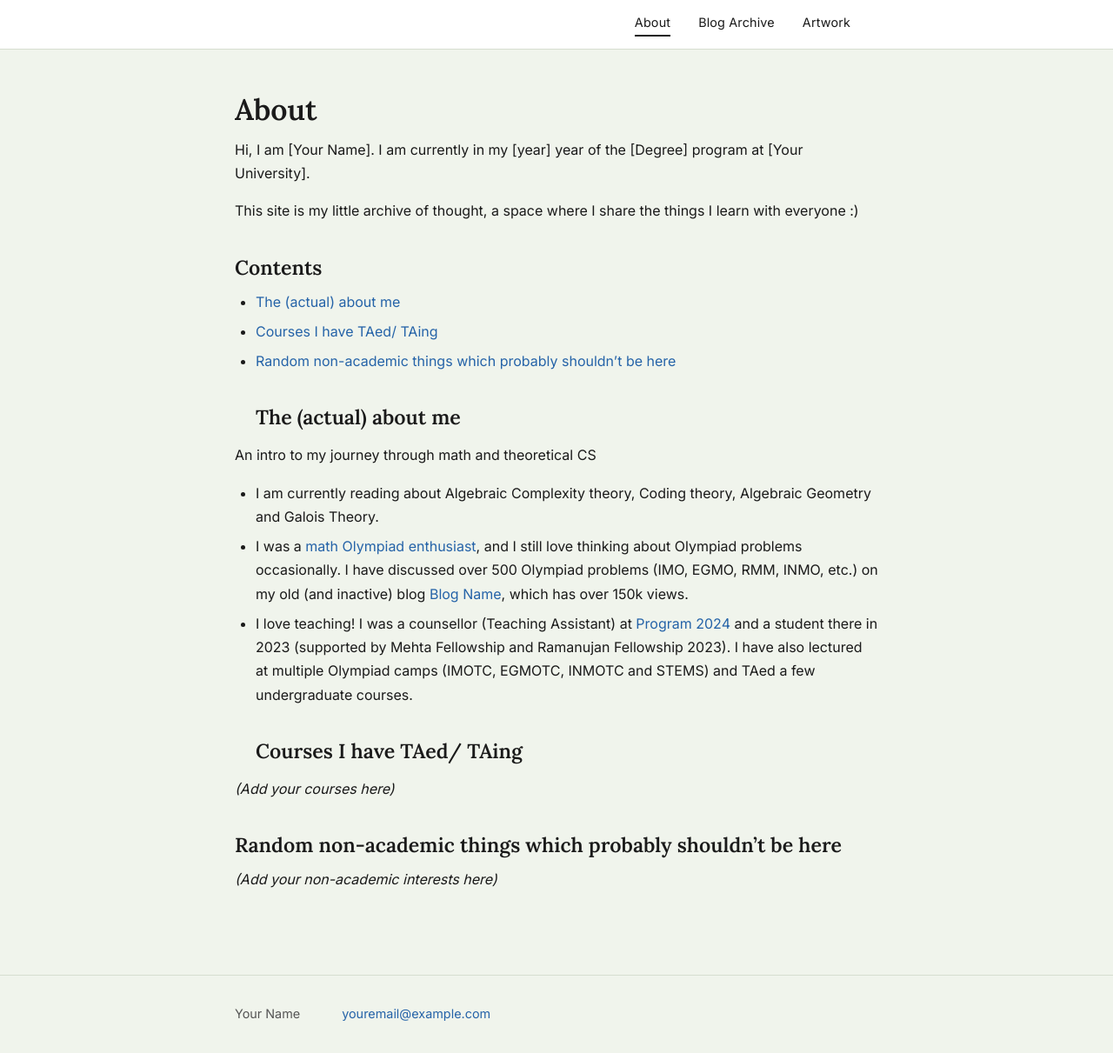
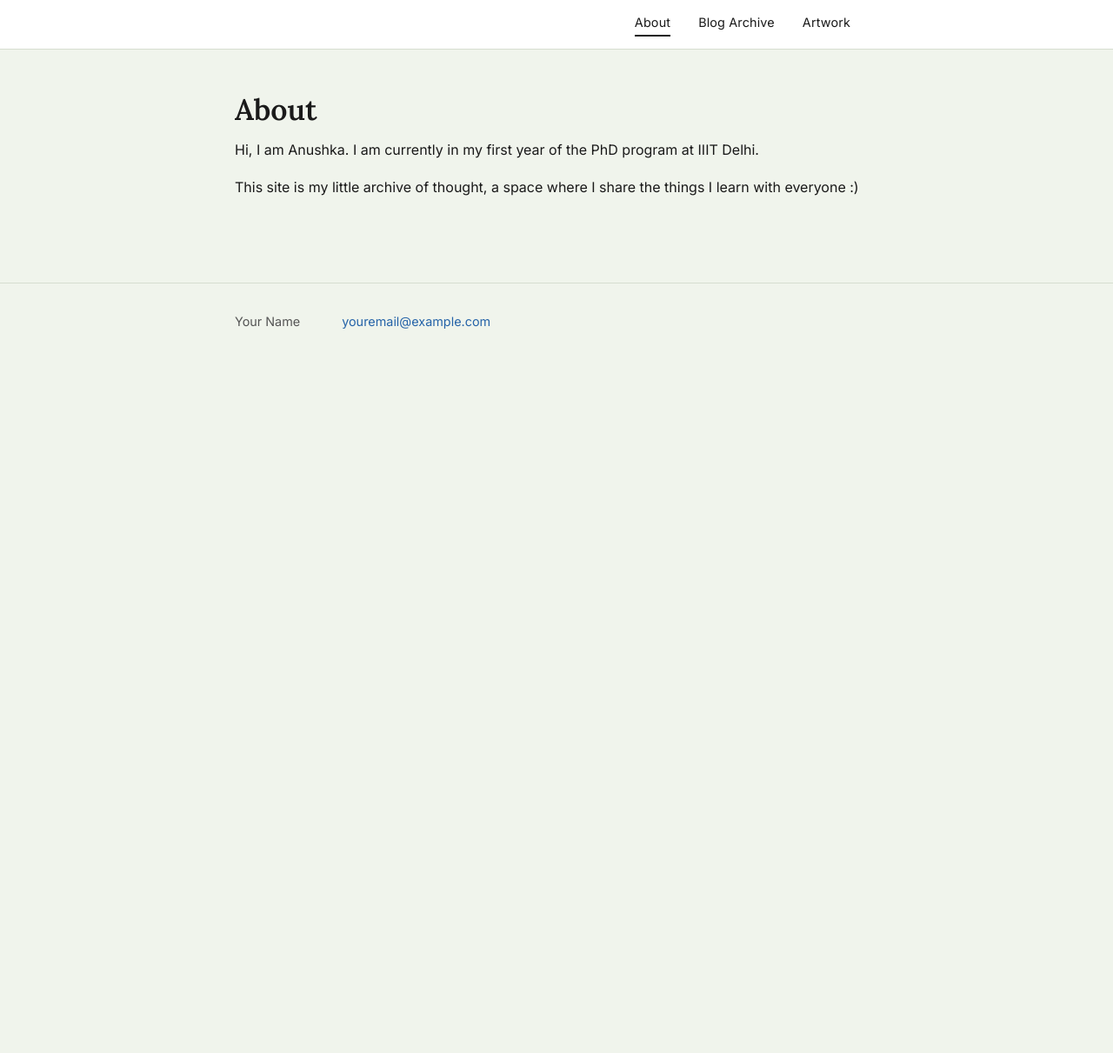
Before and after one commit to anuzka115/anuzka115.github.io, a Jekyll site: the page built from index.md, in a window 1280 px wide and 1211 px high. Shown: the whole window at 87% size. Built offline with Jekyll 4.4.1, drawn with Linux system fonts in a browser that asks for light colours.

Commit message:
Revise personal introduction in index.md
Updated personal introduction and removed sections on courses and non-academic interests.

```diff
--- a/index.md
+++ b/index.md
@@ -5,26 +5,6 @@ title: About
 
 # About
 
-Hi, I am [Your Name]. I am currently in my [year] year of the [Degree] program at [Your University].
+Hi, I am Anushka. I am currently in my first year of the PhD program at IIIT Delhi.
 
 This site is my little archive of thought, a space where I share the things I learn with everyone :)
-
-## Contents
-
-- [The (actual) about me](#the-actual-about-me)
-- [Courses I have TAed/ TAing](#courses-i-have-taed-taing)
-- [Random non-academic things which probably shouldn't be here](#random-non-academic-things)
-## The (actual) about me
-
-An intro to my journey through math and theoretical CS
-
-- I am currently reading about Algebraic Complexity theory, Coding theory, Algebraic Geometry and Galois Theory.
-- I was a [math Olympiad enthusiast](#), and I still love thinking about Olympiad problems occasionally. I have discussed over 500 Olympiad problems (IMO, EGMO, RMM, INMO, etc.) on my old (and inactive) blog [Blog Name](#), which has over 150k views.
-- I love teaching! I was a counsellor (Teaching Assistant) at [Program 2024](#) and a student there in 2023 (supported by Mehta Fellowship and Ramanujan Fellowship 2023). I have also lectured at multiple Olympiad camps (IMOTC, EGMOTC, INMOTC and STEMS) and TAed a few undergraduate courses.
-## Courses I have TAed/ TAing
-
-*(Add your courses here)*
-
-## Random non-academic things which probably shouldn't be here
-
-*(Add your non-academic interests here)*
```
